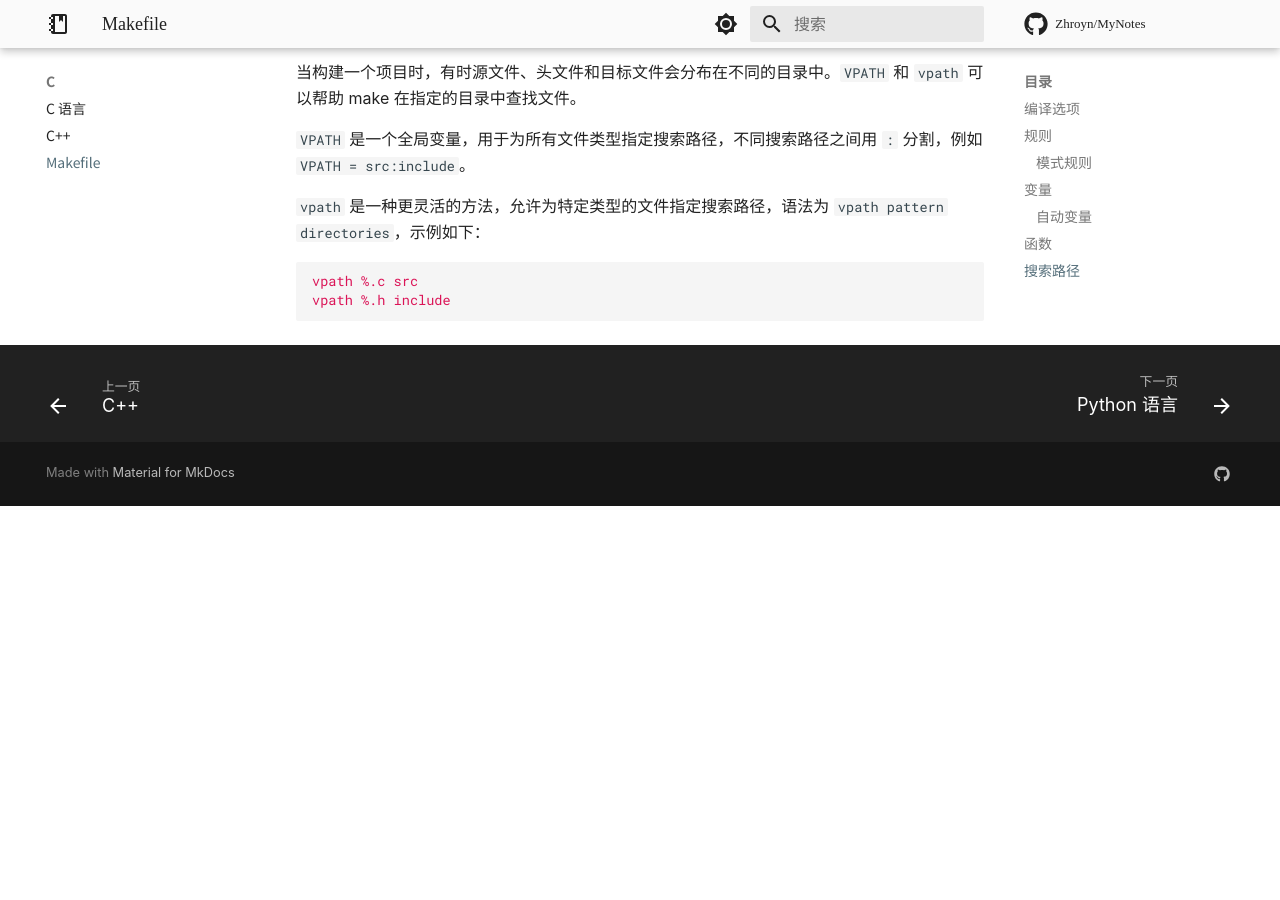
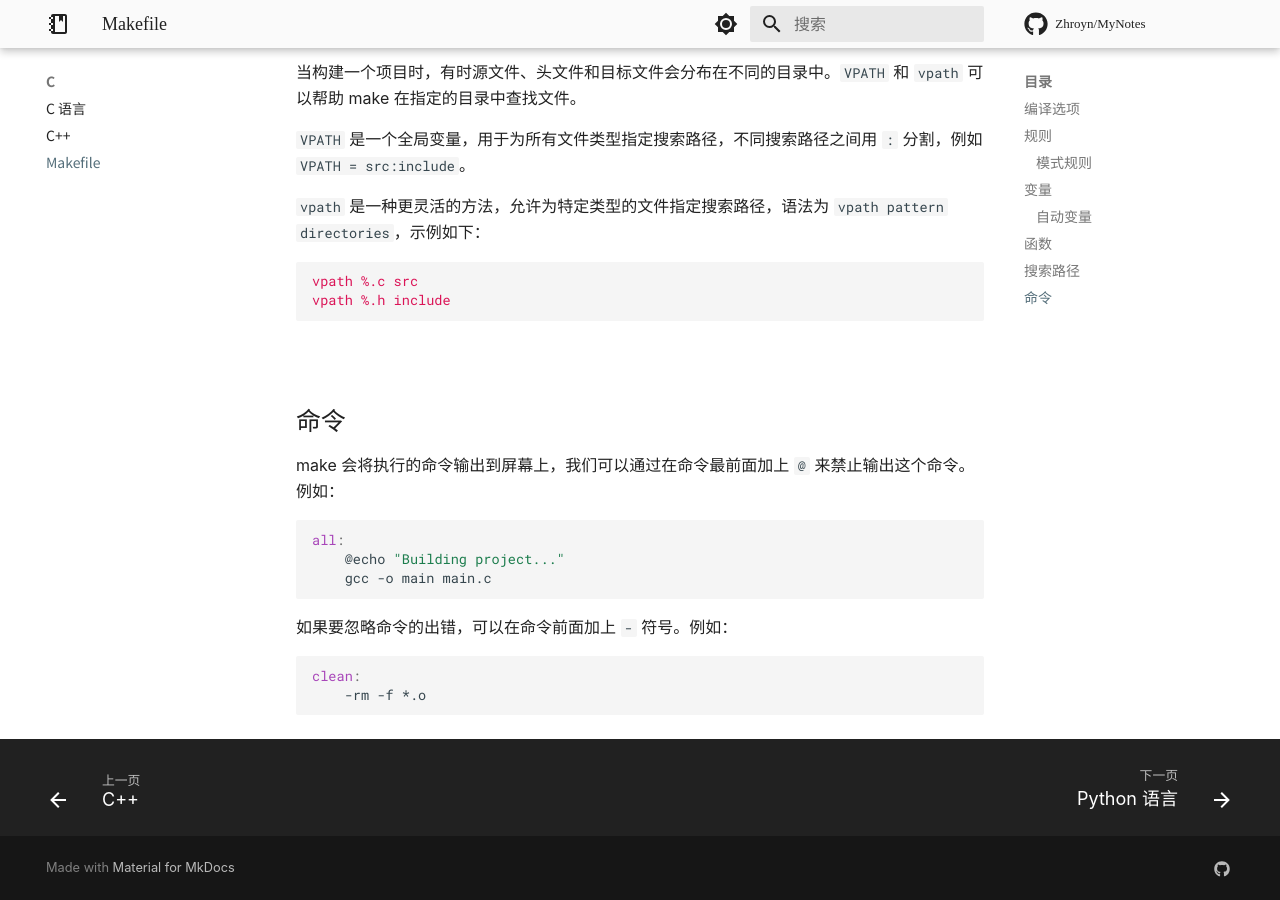
Before and after one commit to Pxtkn/MyNotes, an MkDocs documentation site: the page built from docs/C/MakefileNote.md, in a window 1280 px wide and 900 px high, scrolled down 3614 px. Built offline with MkDocs 1.6.1 and Material for MkDocs 9.7.7, drawn with Linux system fonts in a browser that asks for light colours; nearby versions of some CDN libraries; library files that are not in the unit come from our copies; comment, search, counter and statistics services are not loaded; a style sheet for code colours, icons or effects is not loaded; before the commit the page ends 4120 px from its top, so only the background shows below that.

Commit message:
docs: 向 Makefile 笔记添加了命令部分

````diff
--- a/docs/C/MakefileNote.md
+++ b/docs/C/MakefileNote.md
@@ -149,3 +149,24 @@ Makefile 函数的使用语法 `$(function arguments)`，常用的函数有：
 vpath %.c src
 vpath %.h include
 ```
+
+
+
+<br>
+
+## 命令
+
+make 会将执行的命令输出到屏幕上，我们可以通过在命令最前面加上 `@` 来禁止输出这个命令。例如：
+
+```makefile
+all:
+    @echo "Building project..."
+    gcc -o main main.c
+```
+
+如果要忽略命令的出错，可以在命令前面加上 `-` 符号。例如：
+
+```makefile
+clean:
+    -rm -f *.o
+```
````
